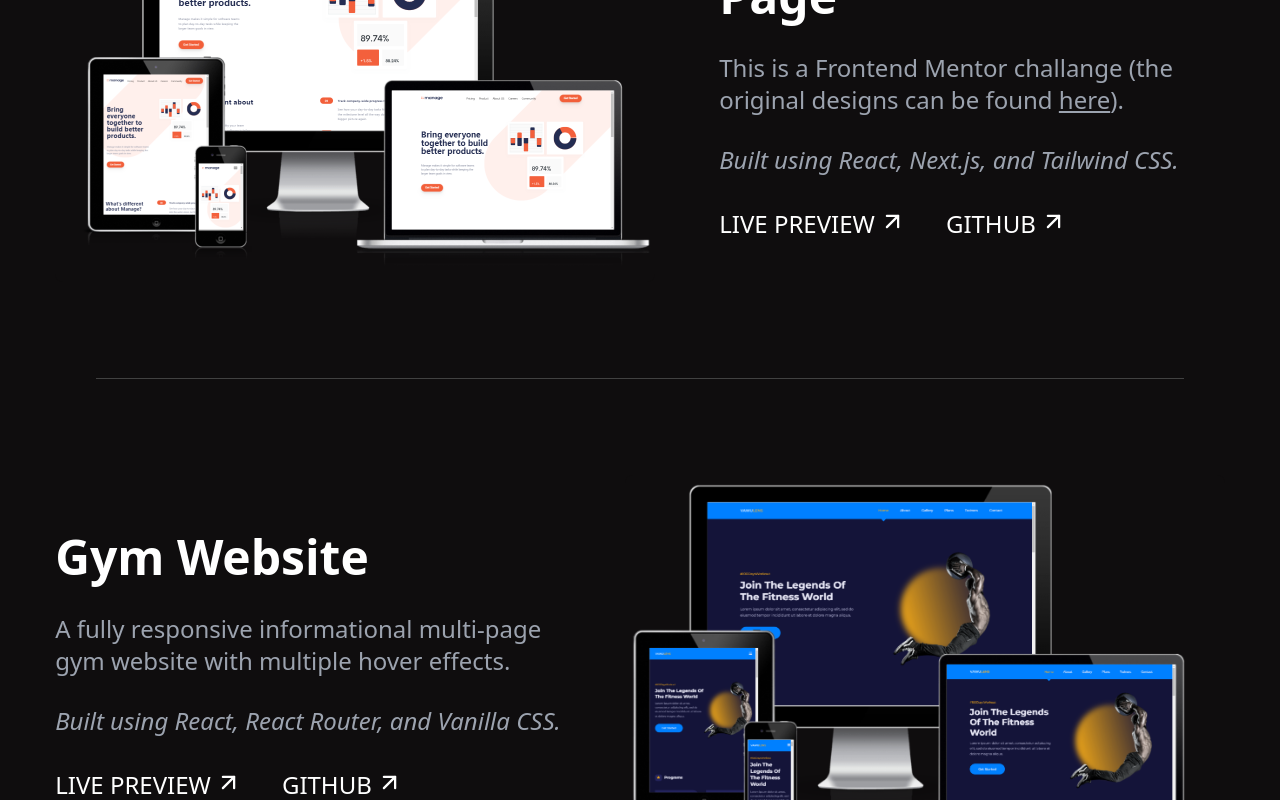
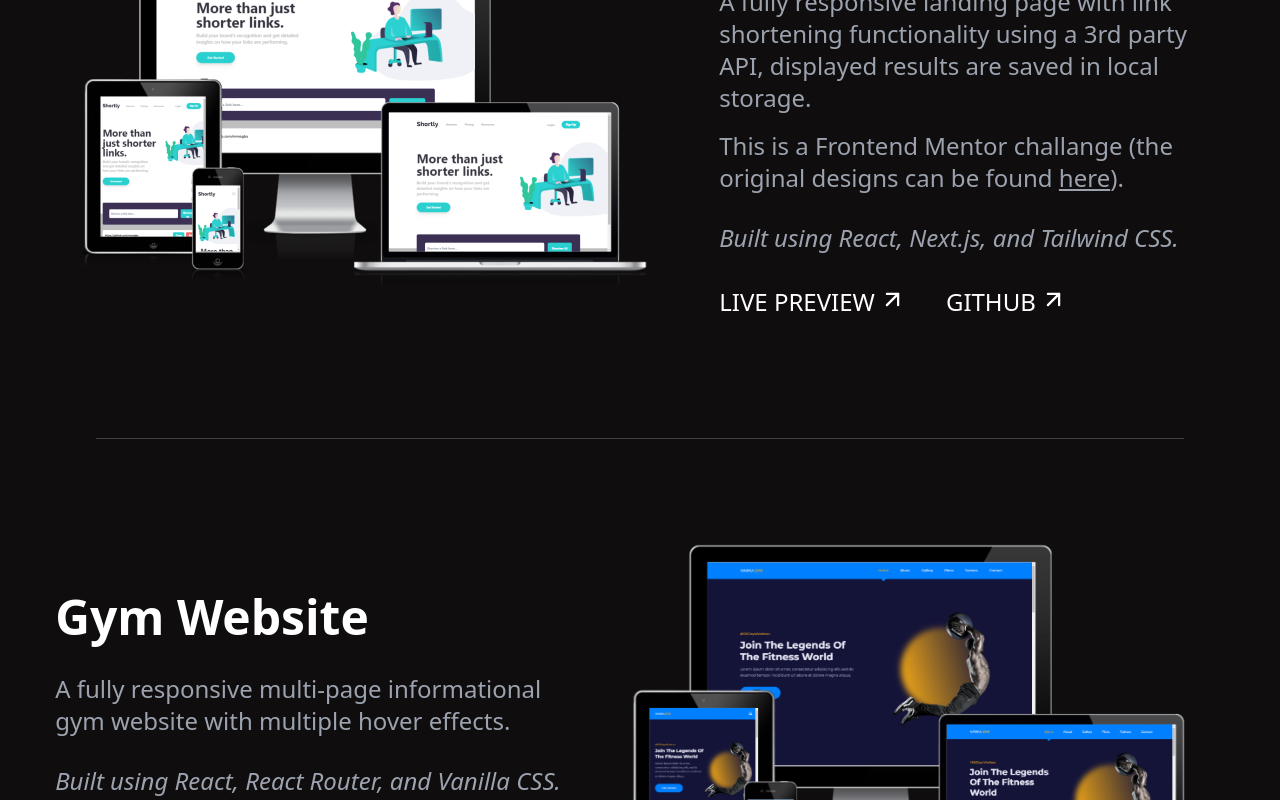
Before and after one commit to mmagba/portfolio-v1, a Next.js app: page / in a window 1280 px wide. Shown: the part 1720-2520 px from the top of the page. Built offline with nearby package versions, Linux system fonts and the light colour scheme.

Commit message:
Add URL shortener project

```diff
--- a/components/Projects.jsx
+++ b/components/Projects.jsx
@@ -7,6 +7,39 @@ const Projects = () => {
       <div className="custom__container">
         <h2 className='text-4xl my-4'><span className='text-base'>02. </span>Projects</h2>
       </div>
+
+
+      <Project
+        name='URL Shortener'
+        githubLink='https://github.com/mmagba/url-shortener'
+        liveLink='https://url-shortener-j9pru7umt-mmagba.vercel.app/'
+        imageSrc='/shortScreenShot.png'
+        imageOnRight={false}
+      >
+        <p className='mb-4'>A fully responsive landing page with link shortening functionality using a 3rd party API, displayed results are saved in local storage.</p>
+        <p className='mb-7'>This is a Frontend Mentor challange (the original designs can be found <a className='underline' target="_blank" href="https://www.frontendmentor.io/challenges/url-shortening-api-landing-page-2ce3ob-G">here</a>).</p>
+        <p className='italic'>Built using React, Next.js, and Tailwind CSS.</p>
+      </Project>
+
+
+
+
+
+      <div className="seperator"></div>
+
+      <Project
+        name='Gym Website'
+        githubLink='https://github.com/mmagba/gym-website'
+        liveLink='https://mmagba.github.io/gym-website/#/'
+        imageSrc='/screenSizes.png'
+        imageOnRight={true}
+      >
+        <p className='mb-7'>A fully responsive multi-page informational gym website with multiple hover effects.</p>
+        <p className='italic'>Built using React, React Router, and Vanilla CSS.</p>
+      </Project>
+
+      <div className="seperator"></div>
+
 
       <Project
         name='Manage Landing Page'
@@ -19,19 +52,6 @@ const Projects = () => {
         <p className='italic'>Built using React, Next.js, and Tailwind CSS.</p>
       </Project>
 
-      <div className="seperator"></div>
-
-      <Project
-        name='Gym Website'
-        githubLink='https://github.com/mmagba/gym-website'
-        liveLink='https://mmagba.github.io/gym-website/#/'
-        imageSrc='/screenSizes.png'
-        imageOnRight={true}
-      >
-        <p className='mb-7'>A fully responsive informational multi-page gym website with multiple hover effects.</p>
-        <p className='italic'>Built using React, React Router, and Vanilla CSS.</p>
-      </Project>
-
     </section>
   )
 }
```
Also changed, not shown: public/shortScreenShot.png (added).
